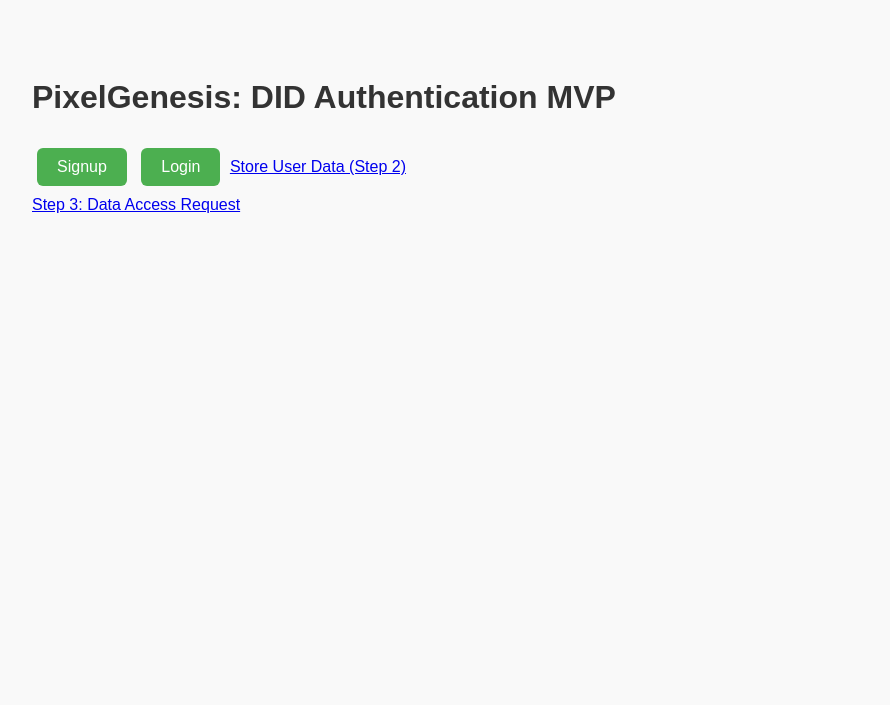
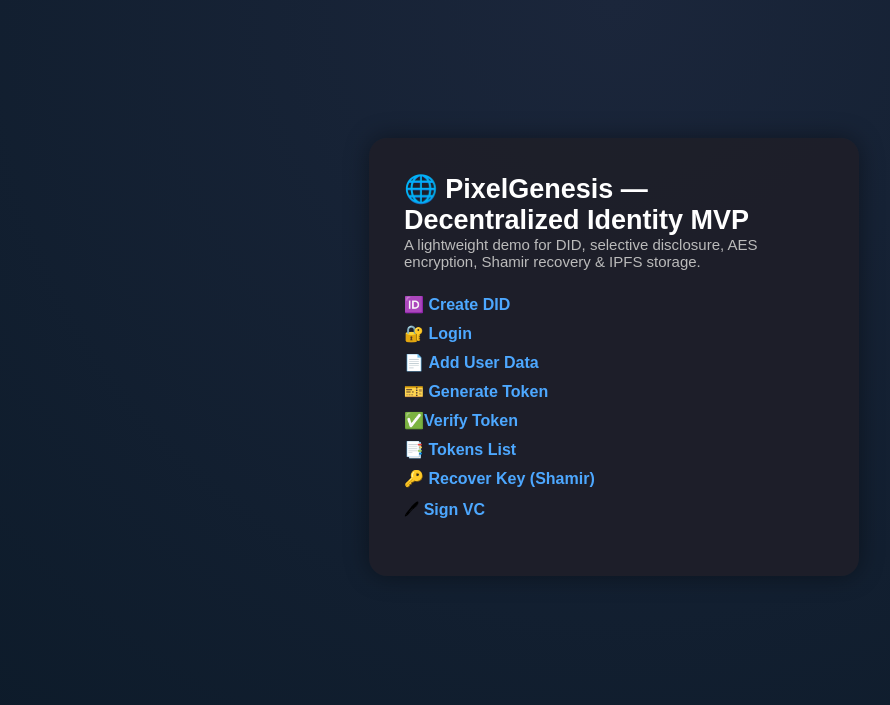
Before and after one commit to ManojRTech/Vault, a Python web app: template pixelgenesis_mvp/static/templates/index.html in a window 1280 px wide. Shown: the top 705 px of the page, without its empty margins (26-916 px from the left). Run offline with Jinja, Linux system fonts and the light colour scheme; the template is opened without the code that fills it, so the values that code supplies are empty.

Commit message:
Enhance index.html with styles and title update
Updated the title and added custom styles for improved UI.

```diff
--- a/pixelgenesis_mvp/static/templates/index.html
+++ b/pixelgenesis_mvp/static/templates/index.html
@@ -1,15 +1,77 @@
 <!DOCTYPE html>
 <html>
 <head>
+    <title>PixelGenesis MVP</title>
     <link rel="stylesheet" href="/static/style.css">
-    <title>PixelGenesis DID MVP</title>
+    <style>
+        /* Extra override for clear visibility */
+        a {
+            color: #4DA8FF !important;
+            font-weight: 600;
+            text-decoration: none;
+        }
+        a:hover {
+            color: #8BCCFF !important;
+            text-decoration: underline;
+        }
+
+        .home-card {
+            background: rgba(30,30,40,0.9);
+            border-radius: 18px;
+            padding: 35px;
+            max-width: 420px;
+            margin: 80px auto;
+            box-shadow: 0px 0px 25px rgba(0,0,0,0.4);
+        }
+
+        .home-title {
+            font-size: 27px;
+            font-weight: 700;
+            color: #fff;
+        }
+
+        .home-sub {
+            font-size: 15px;
+            color: #bbb;
+            margin-bottom: 25px;
+        }
+
+        ul.links-list {
+            list-style: none;
+            padding-left: 0;
+        }
+        ul.links-list li {
+            margin: 10px 0;
+            font-size: 16px;
+        }
+
+        body {
+            background: radial-gradient(circle at top, #1b263b, #0d1b2a);
+        }
+    </style>
 </head>
 <body>
-    <h1>PixelGenesis: DID Authentication MVP</h1>
-    <a class="btn" href="/signup">Signup</a>
-    <a class="btn" href="/login">Login</a>
-<a href="/userdata">Store User Data (Step 2)</a><br>
-<a href="/access_request">Step 3: Data Access Request</a><br>
+
+<div class="home-card">
+
+    <div class="home-title">🌐 PixelGenesis — Decentralized Identity MVP</div>
+    <div class="home-sub">
+        A lightweight demo for DID, selective disclosure, AES encryption, Shamir recovery & IPFS storage.
+    </div>
+
+    <ul class="links-list">
+
+        <li>🆔 <a href="/signup">Create DID</a></li>
+        <li>🔐 <a href="/login">Login</a></li>
+        <li>📄 <a href="/userdata">Add User Data</a></li>
+        <li>🎫 <a href="/access_request">Generate Token</a></li>
+        <li>✅<a href="/verify_access">Verify Token</a></li>
+        <li>📑 <a href="/tokens">Tokens List</a></li>
+        <li>🔑 <a href="/shamir/recover">Recover Key (Shamir)</a></li>
+        <li>🖊 <a href="/vc/sign">Sign VC</a></li>
+
+    </ul>
+</div>
 
 </body>
 </html>
```
